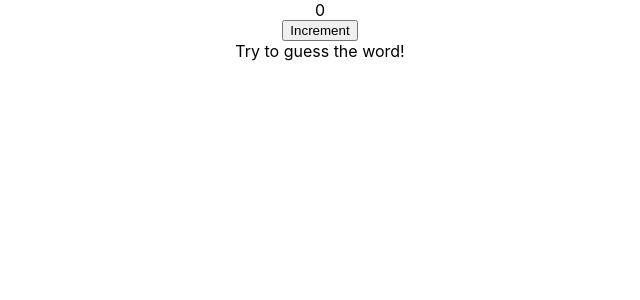
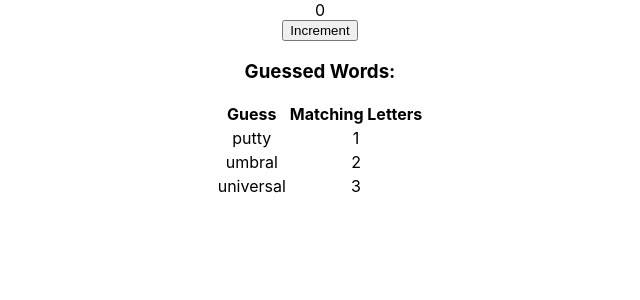
Before and after one commit to NartayKasim/react-jest-enzyme-testing, a React app: page / in a window 1280 px wide. Shown: the top 300 px of the page, without its empty margins (320-960 px from the left). Built offline with nearby package versions, Linux system fonts and the light colour scheme.

Commit message:
started letterMatchCount testing

```diff
--- a/src/App.js
+++ b/src/App.js
@@ -9,7 +9,13 @@ function App() {
       <div className="App">
          <Counter />
          <Congrats success={false} />
-         <GuessedWords guessedWords={[]} />
+         <GuessedWords
+            guessedWords={[
+               { guessedWord: "putty", letterMatchCount: 1 },
+               { guessedWord: "umbral", letterMatchCount: 2 },
+               { guessedWord: "universal", letterMatchCount: 3 },
+            ]}
+         />
       </div>
    );
 }
--- a/src/components/jotto/guessed-words/GuessedWords.jsx
+++ b/src/components/jotto/guessed-words/GuessedWords.jsx
@@ -7,6 +7,7 @@ export default function GuessedWords(props) {
       <div
          data-test={"component-guessed-words"}
          className={classes.guessedWords}
+         style={{ display: "flex", justifyContent: "center" }}
       >
          {props.guessedWords.length === 0 && (
             <span data-test={"instructions"}>Try to guess the word!</span>
--- /dev/null
+++ b/src/helpers/index.js
@@ -0,0 +1,3 @@
+export function getLetterMatchCount(guessedWord, secretWord) {
+   return;
+}
```
Also changed, not shown: 1 other file (tests, documents, lock files or other folders).
